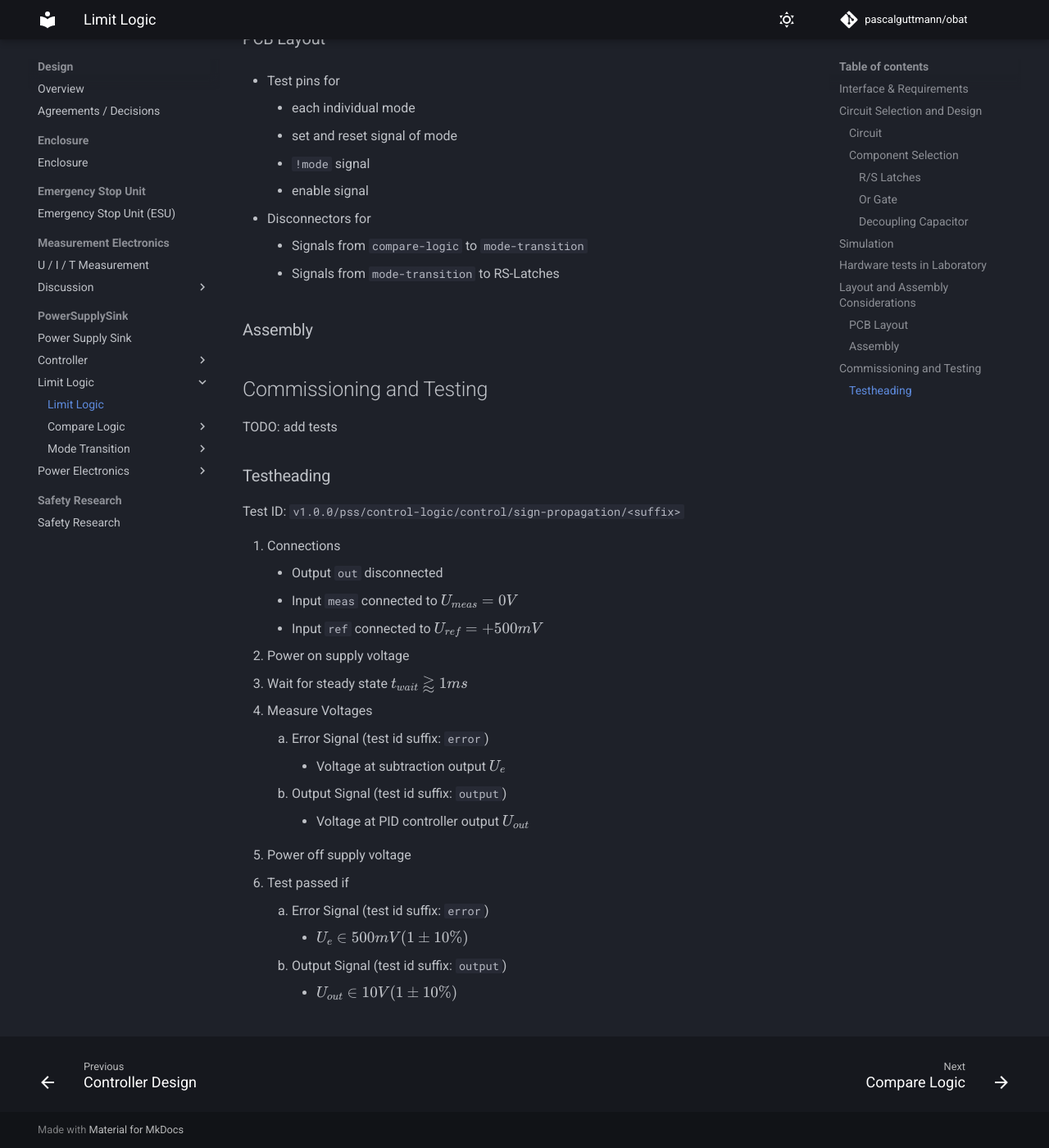
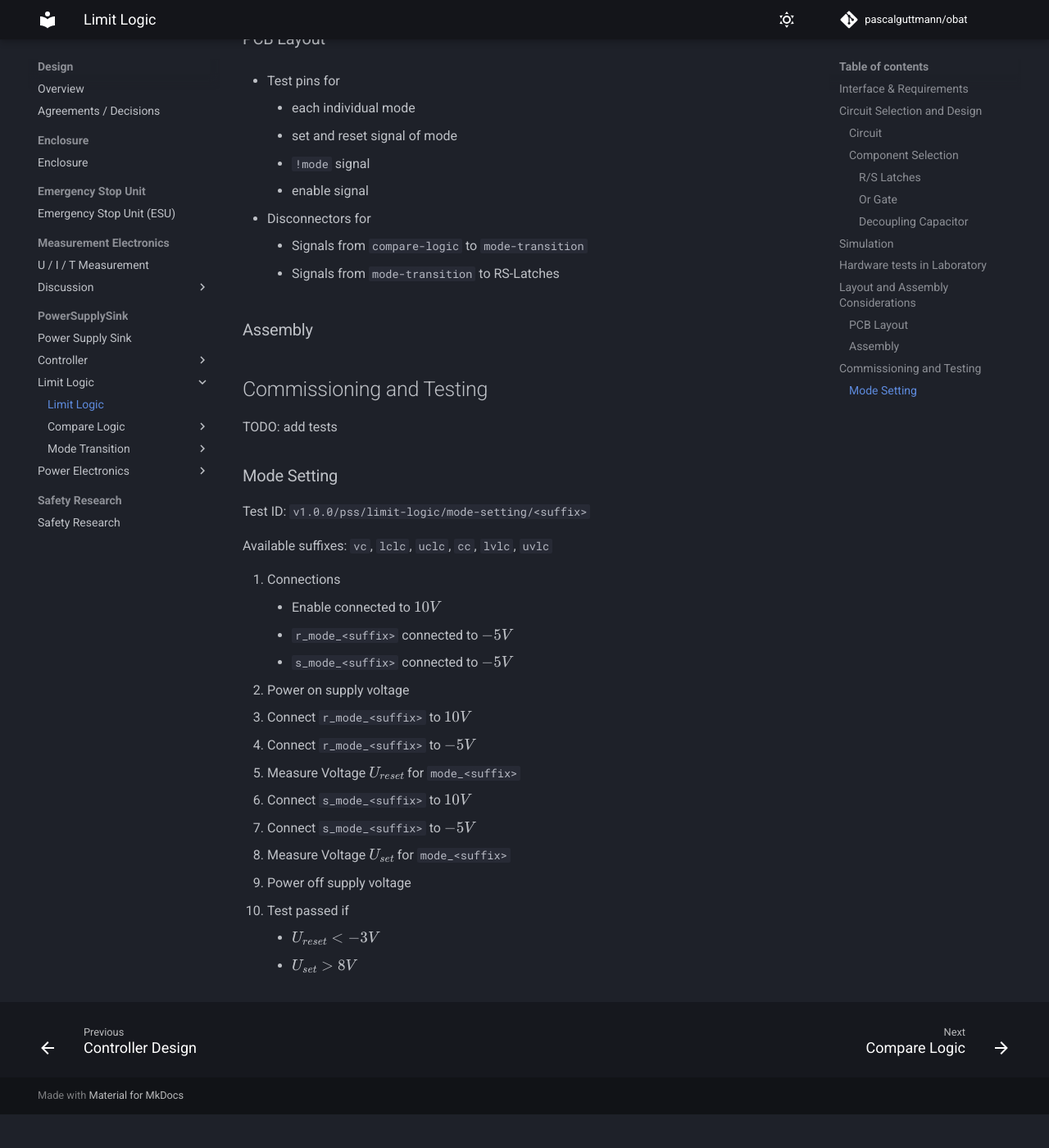
Before and after one commit to pascalguttmann/obat, an MkDocs documentation site: the page built from docs/design/pss/limit-logic/limit-logic.md, in a window 1280 px wide and 1400 px high, scrolled down 2788 px. Shown: the whole window at 82% size. Built offline with MkDocs 1.6.1 and Material for MkDocs 9.7.7, drawn with Linux system fonts in a browser that asks for light colours; comment, search, counter and statistics services are not loaded; after the commit the page ends 4147 px from its top, so only the background shows below that.

Commit message:
add limit-logic mode setting test

```diff
--- a/docs/design/pss/limit-logic/limit-logic.md
+++ b/docs/design/pss/limit-logic/limit-logic.md
@@ -133,24 +133,24 @@ TODO: link to simulation files
 
 TODO: add tests
 
-### Testheading
+### Mode Setting
 
-Test ID: `v1.0.0/pss/control-logic/control/sign-propagation/<suffix>`
+Test ID: `v1.0.0/pss/limit-logic/mode-setting/<suffix>`
+
+Available suffixes: `vc`, `lclc`, `uclc`, `cc`, `lvlc`, `uvlc`
 
 1. Connections
-    - Output `out` disconnected
-    - Input `meas` connected to $U_{meas} = 0V$
-    - Input `ref` connected to $U_{ref} = +500mV$
+    - Enable connected to $10V$
+    - `r_mode_<suffix>` connected to $-5V$
+    - `s_mode_<suffix>` connected to $-5V$
 2. Power on supply voltage
-3. Wait for steady state $t_{wait} \gtrapprox 1ms$
-4. Measure Voltages
-    1. Error Signal (test id suffix: `error`)
-        - Voltage at subtraction output $U_{e}$
-    2. Output Signal (test id suffix: `output`)
-        - Voltage at PID controller output $U_{out}$
-5. Power off supply voltage
-6. Test passed if
-    1. Error Signal (test id suffix: `error`)
-        - $U_{e} \in 500mV (1 \pm 10\%)$
-    2. Output Signal (test id suffix: `output`)
-        - $U_{out} \in 10V (1 \pm 10\%)$
+3. Connect `r_mode_<suffix>` to $10V$
+4. Connect `r_mode_<suffix>` to $-5V$
+5. Measure Voltage $U_{reset}$ for `mode_<suffix>`
+3. Connect `s_mode_<suffix>` to $10V$
+4. Connect `s_mode_<suffix>` to $-5V$
+5. Measure Voltage $U_{set}$ for `mode_<suffix>`
+6. Power off supply voltage
+7. Test passed if
+    - $U_{reset} < -3V$
+    - $U_{set} > 8V$
```
